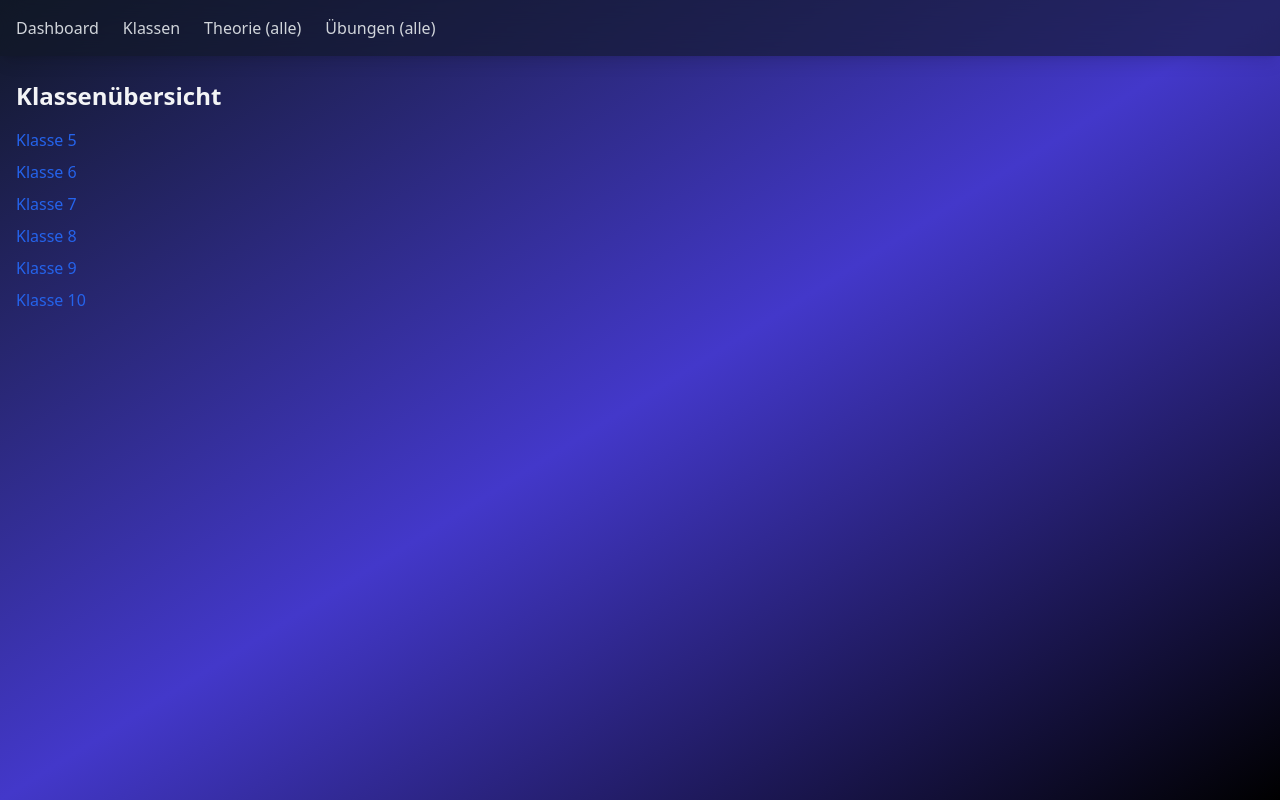
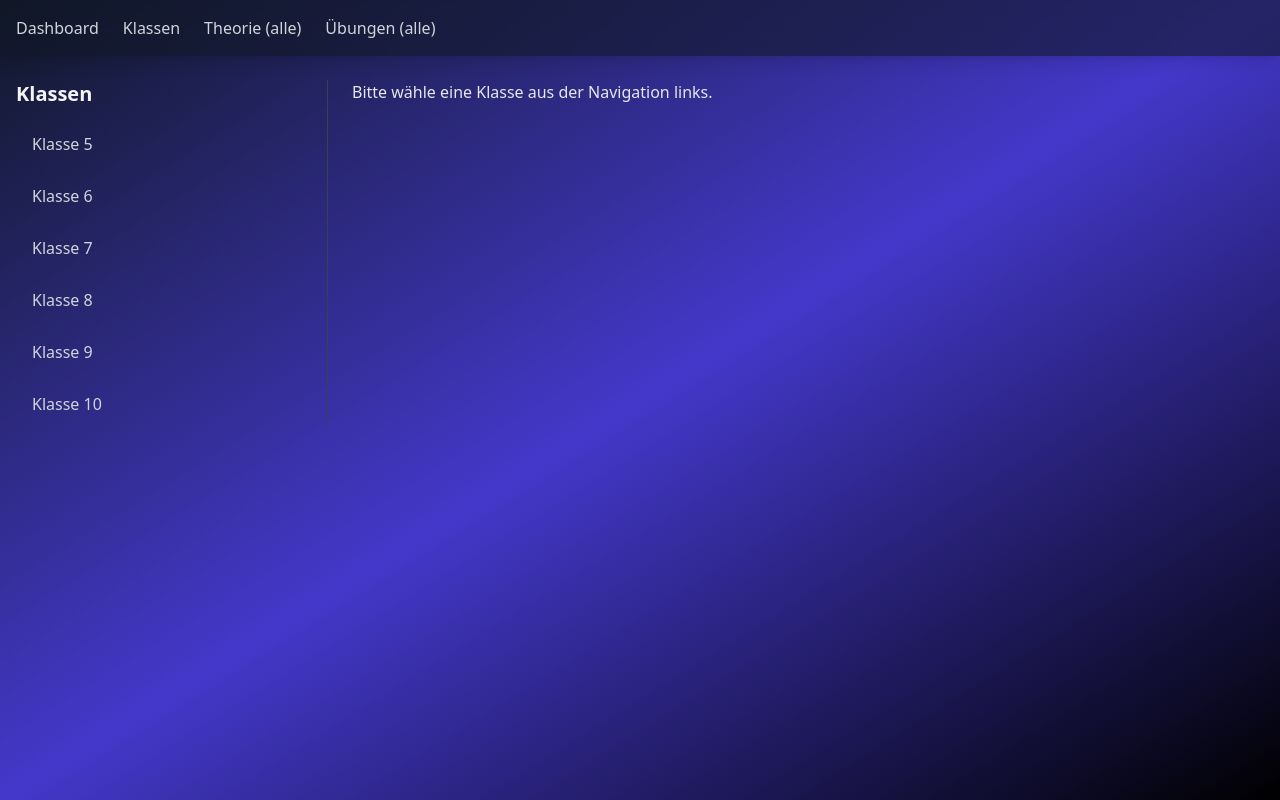
Before and after one commit to BradyThe9/mathe-tool-react, a React (Vite) app: page /classes in a window 1280 px wide. Built offline with nearby package versions, Linux system fonts and the light colour scheme.

Commit message:
feat: Two-Column-Navigation für Klassen & Themen mit Nested Routes

```diff
--- a/src/App.jsx
+++ b/src/App.jsx
@@ -16,34 +16,22 @@ export default function App() {
           <div className="container mx-auto px-4">
             <ul className="flex space-x-6 py-4">
               <li>
-                <Link
-                  to="/"
-                  className="text-gray-300 hover:text-primary-hover transition-colors"
-                >
+                <Link to="/" className="text-gray-300 hover:text-primary-hover transition-colors">
                   Dashboard
                 </Link>
               </li>
               <li>
-                <Link
-                  to="/classes"
-                  className="text-gray-300 hover:text-primary-hover transition-colors"
-                >
+                <Link to="/classes" className="text-gray-300 hover:text-primary-hover transition-colors">
                   Klassen
                 </Link>
               </li>
               <li>
-                <Link
-                  to="/theorie"
-                  className="text-gray-300 hover:text-primary-hover transition-colors"
-                >
+                <Link to="/theorie" className="text-gray-300 hover:text-primary-hover transition-colors">
                   Theorie (alle)
                 </Link>
               </li>
               <li>
-                <Link
-                  to="/uebungen"
-                  className="text-gray-300 hover:text-primary-hover transition-colors"
-                >
+                <Link to="/uebungen" className="text-gray-300 hover:text-primary-hover transition-colors">
                   Übungen (alle)
                 </Link>
               </li>
@@ -53,12 +41,24 @@ export default function App() {
         <main className="container mx-auto px-4">
           <Routes>
             <Route path="/" element={<Dashboard />} />
-            <Route path="/classes" element={<Classes />} />
-            <Route path="/classes/:klasse" element={<ClassDetail />} />
-            <Route
-              path="/classes/:klasse/:topicId"
-              element={<TopicPage />}
-            />
+
+            {/* Nested-Route für Klassen & Themen */}
+            <Route path="/classes" element={<Classes />}>
+              {/* Default-Paneel, wenn noch keine Klasse gewählt */}
+              <Route
+                index
+                element={
+                  <p className="text-gray-200">
+                    Bitte wähle eine Klasse aus der Navigation links.
+                  </p>
+                }
+              />
+              {/* /classes/:klasse */}
+              <Route path=":klasse" element={<ClassDetail />} />
+              {/* /classes/:klasse/:topicId */}
+              <Route path=":klasse/:topicId" element={<TopicPage />} />
+            </Route>
+
             <Route path="/theorie" element={<Theorie />} />
             <Route path="/uebungen" element={<Uebungen />} />
           </Routes>
--- a/src/pages/ClassDetail.jsx
+++ b/src/pages/ClassDetail.jsx
@@ -1,25 +1,33 @@
 import React from 'react'
-import { useParams, Link } from 'react-router-dom'
+import { useParams, NavLink } from 'react-router-dom'
 import classesData from '../data/classes.json'
 
 export default function ClassDetail() {
   const { klasse } = useParams()
   const classEntry = classesData.find(c => c.class === klasse)
+
   if (!classEntry) {
-    return <p>Klasse {klasse} nicht gefunden.</p>
+    return <p className="text-gray-200">Klasse {klasse} nicht gefunden.</p>
   }
+
   return (
     <div>
-      <h1 className="text-2xl font-bold mb-4">Klasse {klasse}</h1>
-      <ul className="space-y-2">
+      <h1 className="text-2xl font-bold mb-4 text-gray-100">
+        Klasse {klasse}
+      </h1>
+      <ul className="space-y-3">
         {classEntry.topics.map(topic => (
           <li key={topic.id}>
-            <Link
+            <NavLink
               to={`/classes/${klasse}/${topic.id}`}
-              className="text-blue-600 hover:underline"
+              className={({ isActive }) =>
+                isActive
+                  ? 'block px-4 py-2 bg-gray-700 text-white rounded-lg transition'
+                  : 'block px-4 py-2 text-gray-300 hover:bg-gray-600 hover:text-white rounded-lg transition'
+              }
             >
               {topic.title}
-            </Link>
+            </NavLink>
           </li>
         ))}
       </ul>
--- a/src/pages/Classes.jsx
+++ b/src/pages/Classes.jsx
@@ -1,23 +1,35 @@
 import React from 'react'
-import { Link } from 'react-router-dom'
+import { NavLink, Outlet } from 'react-router-dom'
 import classesData from '../data/classes.json'
 
 export default function Classes() {
   return (
-    <div>
-      <h1 className="text-2xl font-bold mb-4">Klassenübersicht</h1>
-      <ul className="space-y-2">
-        {classesData.map((c, idx) => (
-          <li key={idx}>
-            <Link
+    <div className="flex">
+      {/* Sidebar: Klassenliste */}
+      <nav className="w-1/4 border-r border-gray-700 pr-6">
+        <h2 className="text-xl font-semibold mb-4 text-gray-100">Klassen</h2>
+        <ul className="space-y-3">
+          {classesData.map(c => (
+            <li key={c.class}>
+              <NavLink
                 to={`/classes/${c.class}`}
-              className="text-blue-600 hover:underline"
+                className={({ isActive }) =>
+                  isActive
+                    ? 'block px-4 py-2 bg-gray-700 text-white rounded-lg transition'
+                    : 'block px-4 py-2 text-gray-300 hover:bg-gray-600 hover:text-white rounded-lg transition'
+                }
               >
                 Klasse {c.class}
-            </Link>
+              </NavLink>
             </li>
           ))}
         </ul>
+      </nav>
+
+      {/* Main Content: Outlet für ClassDetail, TopicPage oder Placeholder */}
+      <section className="flex-1 pl-6">
+        <Outlet />
+      </section>
     </div>
   )
 }
```
Lines whose indentation alone changed are shown as unchanged.
